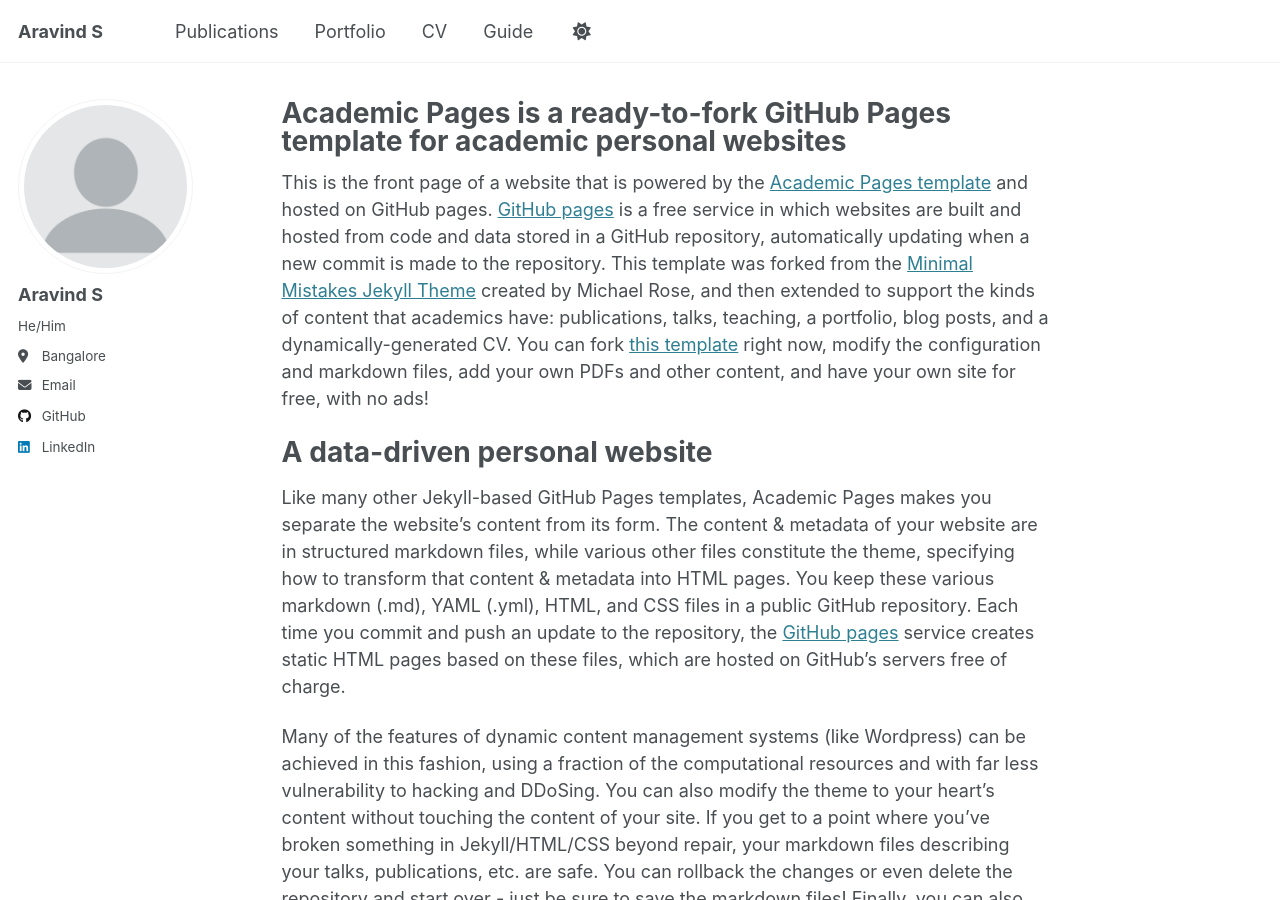
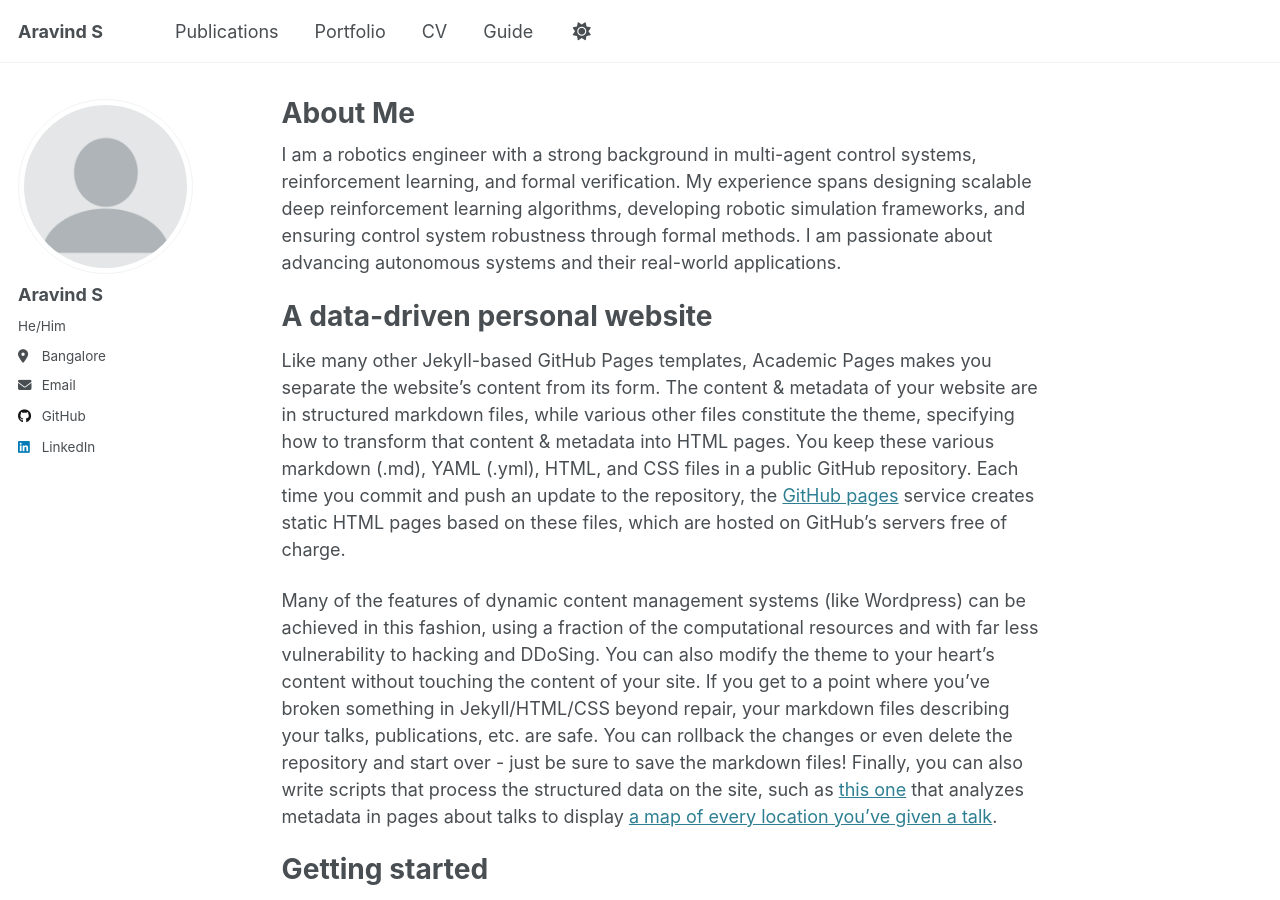
Before and after one commit to RoNiN-25/RoNiN-25.github.io, a Jekyll site: the page built from _pages/about.md, in a window 1280 px wide and 900 px high. Built offline with Jekyll 4.4.1, drawn with Linux system fonts in a browser that asks for light colours.

Commit message:
Update about.md

```diff
--- a/_pages/about.md
+++ b/_pages/about.md
@@ -1,13 +1,13 @@
 ---
 permalink: /
-title: "Academic Pages is a ready-to-fork GitHub Pages template for academic personal websites"
+title: "About Me"
 author_profile: true
 redirect_from:
   - /about/
   - /about.html
 ---
 
-This is the front page of a website that is powered by the [Academic Pages template](https://github.com/academicpages/academicpages.github.io) and hosted on GitHub pages. [GitHub pages](https://pages.github.com) is a free service in which websites are built and hosted from code and data stored in a GitHub repository, automatically updating when a new commit is made to the repository. This template was forked from the [Minimal Mistakes Jekyll Theme](https://mmistakes.github.io/minimal-mistakes/) created by Michael Rose, and then extended to support the kinds of content that academics have: publications, talks, teaching, a portfolio, blog posts, and a dynamically-generated CV. You can fork [this template](https://github.com/academicpages/academicpages.github.io) right now, modify the configuration and markdown files, add your own PDFs and other content, and have your own site for free, with no ads!
+I am a robotics engineer with a strong background in multi-agent control systems, reinforcement learning, and formal verification. My experience spans designing scalable deep reinforcement learning algorithms, developing robotic simulation frameworks, and ensuring control system robustness through formal methods. I am passionate about advancing autonomous systems and their real-world applications.
 
 A data-driven personal website
 ======
```
